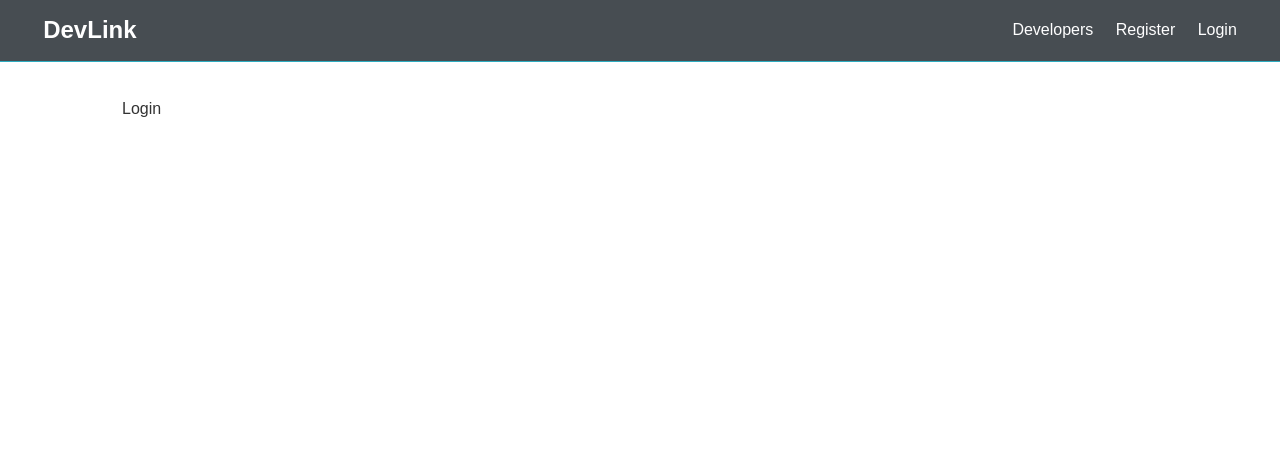
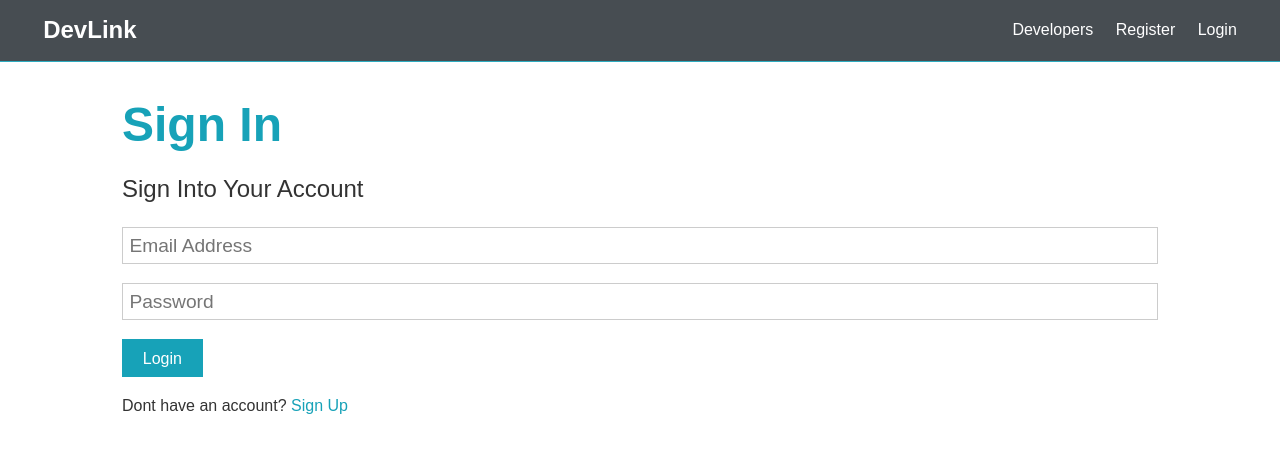
Before and after one commit to shira1008/DevLink, a React (Create React App) app in the folder client/: page /login in a window 1280 px wide. Shown: the top 452 px of the page. Built offline with nearby package versions, Linux system fonts and the light colour scheme.

Commit message:
added register and login form

```diff
--- a/client/package.json
+++ b/client/package.json
@@ -36,5 +36,6 @@
       "last 1 firefox version",
       "last 1 safari version"
     ]
-  }
+  },
+  "proxy": "http://localhost:5000"
 }
--- a/client/src/components/auth/Login.js
+++ b/client/src/components/auth/Login.js
@@ -1,7 +1,58 @@
-import React from 'react';
+import React, { useState } from 'react';
+import { Link } from 'react-router-dom';
 
 const Login = () => {
-  return <div>Login</div>;
+  const [formData, setFormData] = useState({
+    email: '',
+    password: '',
+  });
+
+  const { email, password } = formData;
+
+  const onChange = (e) =>
+    setFormData({ ...formData, [e.target.name]: e.target.value });
+
+  const onSubmit = async (e) => {
+    e.preventDefault();
+    console.log('yay SUCCES');
+  };
+
+  return (
+    <>
+      <h1 className='large text-primary'>Sign In</h1>
+      <p className='lead'>
+        <i className='fas fa-user'></i> Sign Into Your Account
+      </p>
+      <form className='form' onSubmit={(e) => onSubmit(e)}>
+        <div className='form-group'>
+          <input
+            type='email'
+            placeholder='Email Address'
+            name='email'
+            value={email}
+            onChange={(e) => onChange(e)}
+            required
+          />
+        </div>
+        <div className='form-group'>
+          <input
+            type='password'
+            placeholder='Password'
+            name='password'
+            minLength='6'
+            value={password}
+            onChange={(e) => onChange(e)}
+            required
+          />
+        </div>
+
+        <input type='submit' className='btn btn-primary' value='Login' />
+      </form>
+      <p className='my-1'>
+        Dont have an account? <Link to='/register'>Sign Up</Link>
+      </p>
+    </>
+  );
 };
 
 export default Login;
--- a/client/src/components/auth/Register.js
+++ b/client/src/components/auth/Register.js
@@ -1,5 +1,5 @@
 import React, { useState } from 'react';
-import axios from 'axios';
+import { Link } from 'react-router-dom';
 
 const Register = () => {
   const [formData, setFormData] = useState({
@@ -19,27 +19,7 @@ const Register = () => {
     if (password !== password2) {
       console.log('No matching passwords');
     } else {
-      const newUser = {
-        name,
-        email,
-        password,
-      };
-
-      try {
-        const config = {
-          headers: {
-            'Content-Type': 'application/json',
-          },
-        };
-
-        const body = JSON.stringify(newUser);
-        const res = await axios.post('/api/users', body, config);
-
-        console.log('Registration successful:', res.data);
-      } catch (err) {
-        console.error('Registration failed:', err.response.data);
-        // Handle error, display error message, etc.
-      }
+      console.log('yay SUCCES');
     }
   };
 
@@ -99,7 +79,7 @@ const Register = () => {
         <input type='submit' className='btn btn-primary' value='Register' />
       </form>
       <p className='my-1'>
-        Already have an account? <a href='login.html'>Sign In</a>
+        Already have an account? <Link to='/Login'>Sign In</Link>
       </p>
     </>
   );
--- a/client/src/components/layout/Landing.js
+++ b/client/src/components/layout/Landing.js
@@ -6,10 +6,12 @@ const landing = () => {
     <section className='landing'>
       <div className='dark-overlay'>
         <div className='landing-inner'>
-          <h1 className='x-large'>Developer Connector</h1>
+          <h1 className='x-large'>Connect with Developers Worldwide</h1>
           <p className='lead'>
-            Create a developer profile/portfolio, share posts and get help from
-            other developers
+            Build your developer profile, share your projects, and connect with
+            other developers. Whether you're looking for collaboration,
+            mentorship, or just want to showcase your work, DevLink is the place
+            for you.
           </p>
           <div className='buttons'>
             <Link to='/register' className='btn btn-primary'>
```
